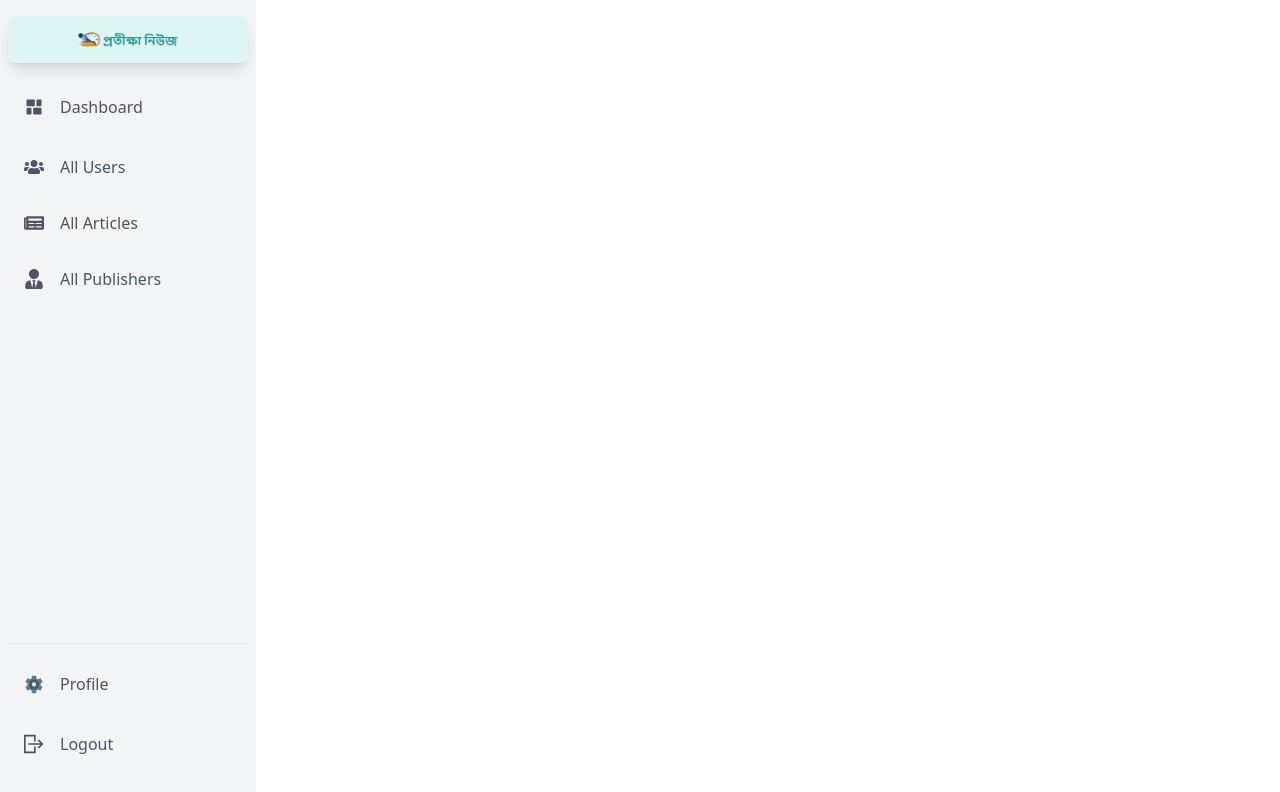
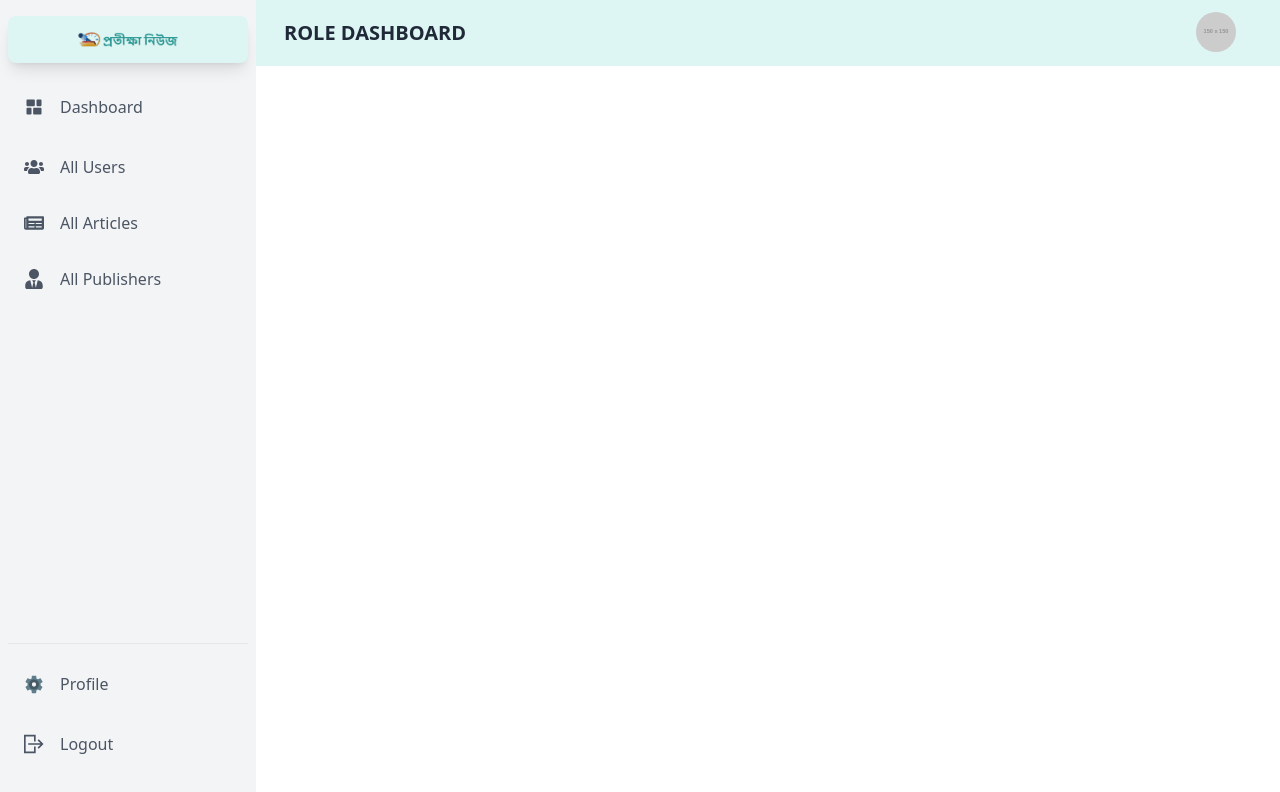
Before and after one commit to shafriki/pratiksha-news-client-side, a React (Vite) app: page /dashboard in a window 1280 px wide. Shown: the top 792 px of the page. Built offline with nearby package versions, Linux system fonts and the light colour scheme; no server answers.

Commit message:
dashboard navbar added

```diff
--- /dev/null
+++ b/src/Components/DashboardNav/DashboardNav.jsx
@@ -0,0 +1,26 @@
+import { RiLogoutCircleLine } from "react-icons/ri";
+
+const DashboardNav = () => {
+    return (
+        <div className="navbar bg-[#ddf5f3]">
+            <div className="navbar-start md:ml-5">
+                <h2 className="text-sm md:text-xl font-bold uppercase">Role Dashboard</h2>
+            </div>
+            <div className="navbar-end md:mr-8">
+                <div className="dropdown z-10 dropdown-hover dropdown-bottom dropdown-end">
+                    <div tabIndex={0} role="button" className="btn btn-ghost btn-circle avatar">
+                        <div className="w-7 md:w-10 rounded-full" title="User Name">
+                            <img alt="User Name" src="https://via.placeholder.com/150" />
+                        </div>
+                    </div>
+                    <ul tabIndex={0} className="dropdown-content space-y-2 z-[1] menu shadow bg-base-100 rounded-box w-56">
+                        <li><button className="btn bg-[#ddf5f3] text-gray-800">User Name</button></li>
+                        <li><button className="btn bg-[#ddf5f3] text-gray-800"><RiLogoutCircleLine /> Log Out</button></li>
+                    </ul>
+                </div>
+            </div>
+        </div>
+    );
+};
+
+export default DashboardNav;
--- a/src/Layouts/DashboardLayout.jsx
+++ b/src/Layouts/DashboardLayout.jsx
@@ -1,19 +1,28 @@
 import { Outlet } from 'react-router-dom'
 import Sidebar from '../Components/Sidebar/Sidebar'
+import DashboardNav from '../Components/DashboardNav/DashboardNav'
 
 const DashboardLayout = () => {
   return (
-    <div className='relative min-h-screen md:flex bg-white'>
-      {/* Left Side: Sidebar Component */}
-      <Sidebar />
-      {/* Right Side: Dashboard Dynamic Content */}
-      <div className='flex-1  md:ml-64'>
-        <div className='p-5'>
-          {/* Outlet for dynamic contents */}
-          <Outlet />
+    <div className="relative min-h-screen md:flex">
+
+            {/* sidebar */}
+
+            <div>
+                <Sidebar></Sidebar>
+            </div>
+
+
+            {/* outlet */}
+            <div className="flex-1 md:ml-64">
+                <div>
+                    <DashboardNav></DashboardNav>
+                </div>
+                <div className="p-5">
+                    <Outlet></Outlet>
+                </div>
+            </div>
         </div>
-      </div>
-    </div>
   )
 }
 
```
